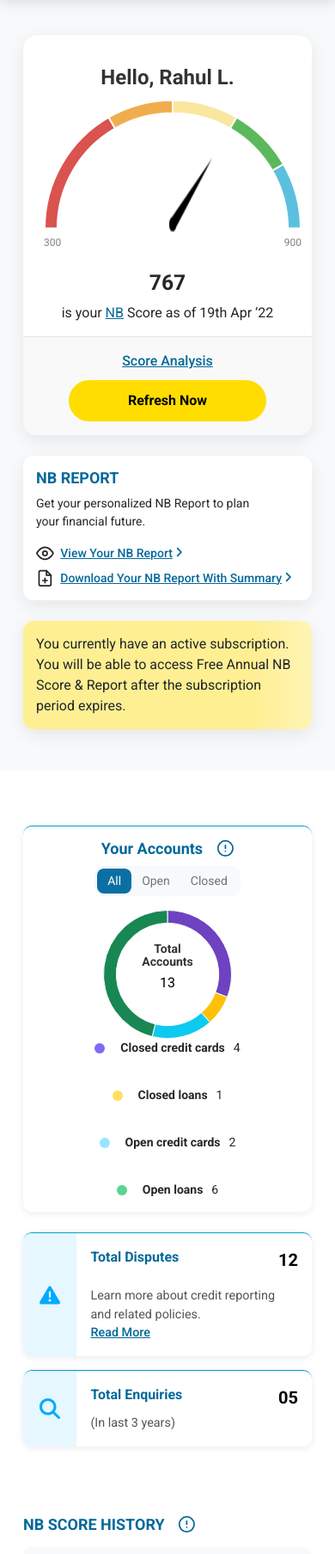
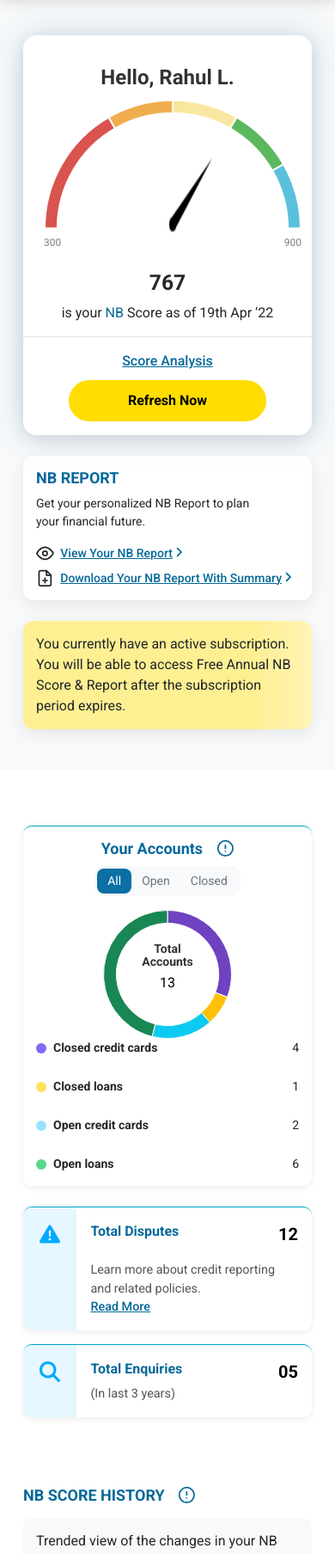
Before and after one commit to yogendra137/NetBramha, a plain HTML site: page index.html in a window 390 px wide. Shown: the part 65-1872 px from the top of the page at 86% size. Drawn offline with nearby package versions, Linux system fonts and the light colour scheme.

Commit message:
responsive change

```diff
--- a/css/styles.css
+++ b/css/styles.css
@@ -519,10 +519,11 @@ h5.text-primary {
   overflow: hidden;
   background-color: #fff;
   position: relative;
+  filter: drop-shadow(0px 0px 18px #1F5A8533);
 }
 
 .bg-light-grey {
-  background-color: #f8f9fa;
+    background-color: #F7F9FA;
 }
 
 .card-footer-custom {
@@ -530,7 +531,7 @@ h5.text-primary {
   justify-content: space-between;
   align-items: center;
   padding: 16px 24px;
-  background-color: #f9f9f9;
+  background-color: #fff;
   border-top: 1px solid #e5e5e5;
 }
 
@@ -636,7 +637,7 @@ h5.text-primary {
   .nb-report p {
     font-size: 14px;
   }
-  .account-box .d-flex{flex-wrap:wrap; gap: 10px; justify-content: center!important;}
+  .account-box > .d-flex{flex-wrap:wrap; gap: 10px; justify-content: center!important;}
 }
 /* ==============================
    Stats & Charts
@@ -852,7 +853,6 @@ h5 .feather {
   background-color: #e6f7ff;
   padding: 1.2rem;
   display: flex;
-  align-items: center;
   justify-content: center;
   font-size: 1.5rem;
   color: #00aaff;
--- a/index.html
+++ b/index.html
@@ -128,7 +128,7 @@
                               </div>
                               <div class="score-board-result">
                               <h2 class="score-number fw-bold mt-0" id="scoreValue">767</h2>
-                              <p class="mb-0 font-xl">is your <a class="text-primary font-weight-bold" href="#">NB</a> Score as of 19th Apr ‘22</p>
+                              <p class="mb-0 font-xl">is your <a class="text-primary font-weight-bold text-decoration-none" href="#">NB</a> Score as of 19th Apr ‘22</p>
                               </div>
                            </div>
                            <div class="card-footer-custom">
@@ -167,7 +167,7 @@
                               </p>
                            </div>
                            <div class="d-none d-md-block d-lg-none d-xl-block">
-                              <img src="images/subscription.png" alt="subscription" width="180">
+                              <img src="images/subscription2.png" alt="subscription" width="180">
                            </div>
                         </div>
                      </div>
@@ -259,7 +259,7 @@
                                  <div class="info-title">Total Enquiries</div>
                                  <div class="info-count">05</div>
                               </div>
-                              <div class="info-desc mt-1">(In last 3 years)</div>
+                              <div class="info-desc mt-0">(In last 3 years)</div>
                            </div>
                         </div>
                      </div>
@@ -362,7 +362,7 @@
                            <div class="score-range d-flex w-100" id="score-range"></div>
                            </div>
                         </div>
-                        <p class="font-lg text-center mt-3 mb-2">Your NB Score lies in the top 70% in all of India </p>
+                        <p class="font-lg text-center mt-3 mb-2 ">Your NB Score lies in the top 70% in all of India </p>
                         <p class="text-center mb-0">Based on the NB Data</p>
                      </div>
                   </div>
@@ -553,10 +553,10 @@
                enabled: true,
                formatter: function (val, { dataPointIndex, w }) {
                  const labelMap = {
-                   3: '520+',
-                   4: '580+',
-                   5: '493+',
-                   6: '510→' // AUG is index 6 now after JUL removed
+                   3: '520 +',
+                   4: '580 +',
+                   5: '493 +',
+                   6: '510 >' // AUG is index 6 now after JUL removed
                  };
                  return labelMap[dataPointIndex] || '';
                },
```
Also changed, not shown: images/subscription2.png (added).
